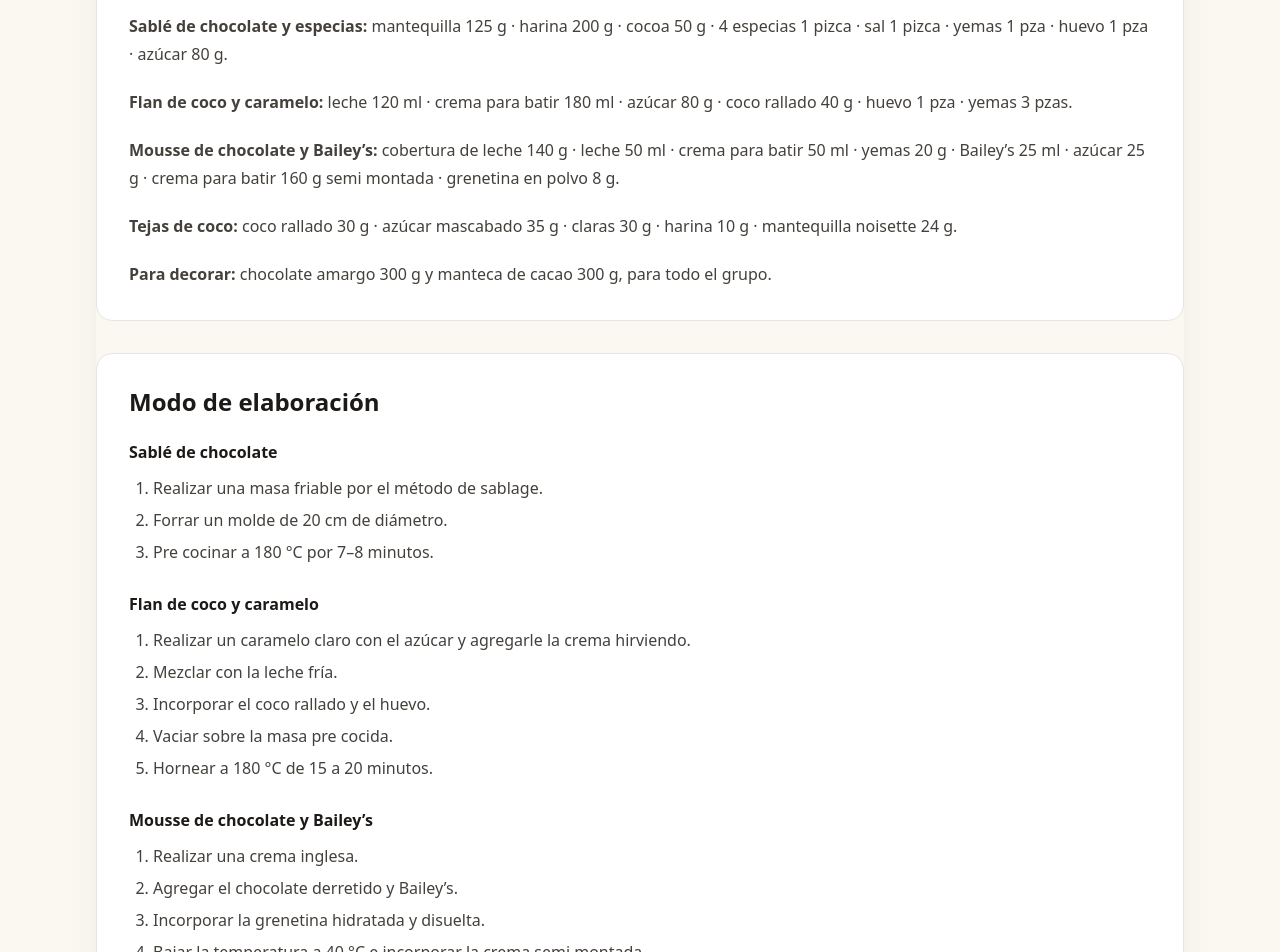
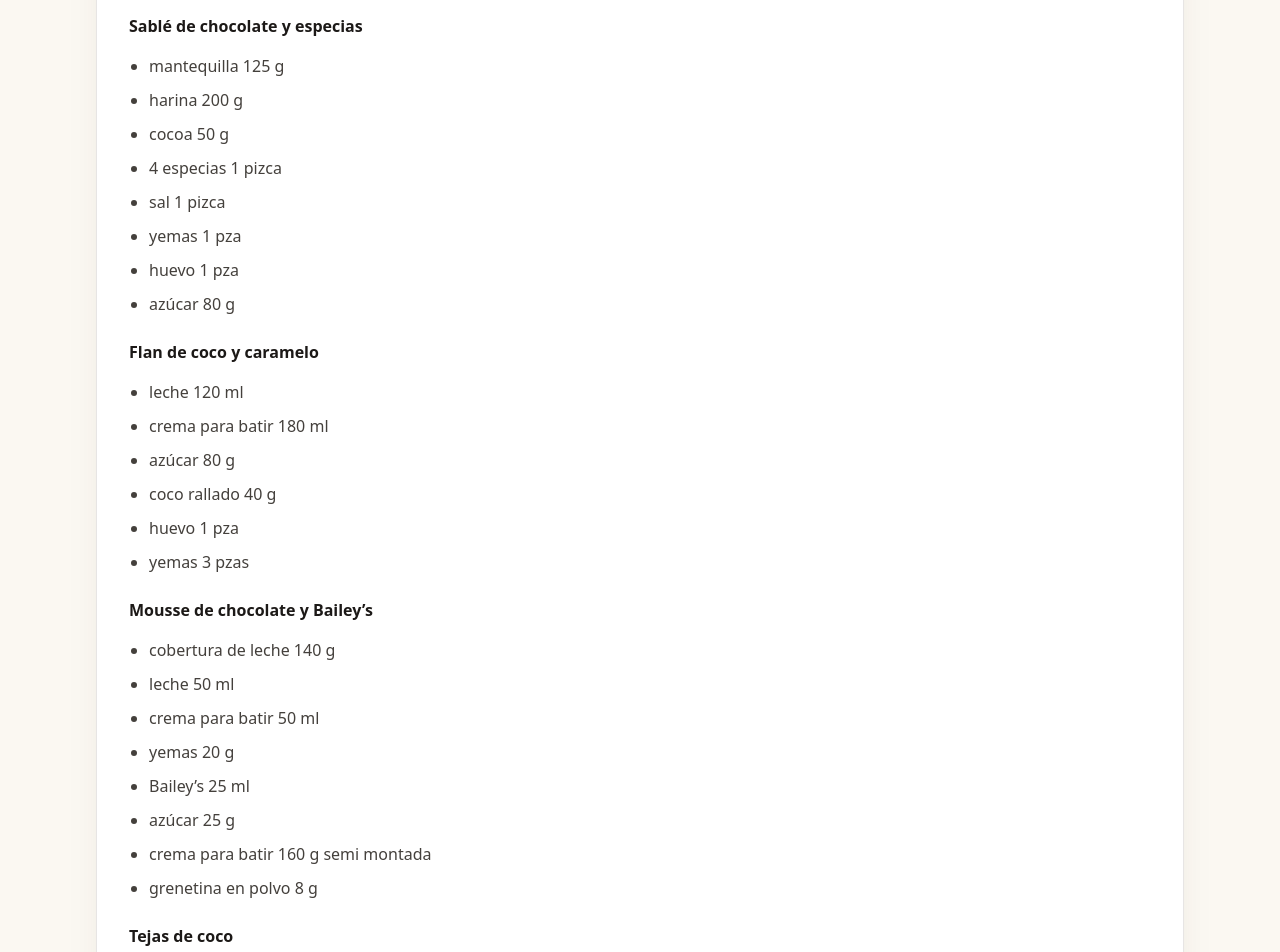
Before and after one commit to Drworm82/CursoPanadero, a Next.js app: page /leccion-tarta-coco-mousse-baileys in a window 1280 px wide. Shown: the part 1000-1952 px from the top of the page. Built offline with nearby package versions, Linux system fonts and the light colour scheme; no server answers.

Commit message:
Mejorar formato de ingredientes como lista

```diff
--- a/pages/leccion-tarta-coco-mousse-baileys.js
+++ b/pages/leccion-tarta-coco-mousse-baileys.js
@@ -13,11 +13,11 @@ export default function LessonPage() {
         <section className="rounded-2xl border border-stone-200 bg-white p-6 sm:p-8">
           <h2 className="text-2xl font-semibold text-stone-900">Ingredientes</h2>
           <div className="mt-5 space-y-5 leading-7 text-stone-700">
-            <p><strong>Sablé de chocolate y especias:</strong> mantequilla 125 g · harina 200 g · cocoa 50 g · 4 especias 1 pizca · sal 1 pizca · yemas 1 pza · huevo 1 pza · azúcar 80 g.</p>
-            <p><strong>Flan de coco y caramelo:</strong> leche 120 ml · crema para batir 180 ml · azúcar 80 g · coco rallado 40 g · huevo 1 pza · yemas 3 pzas.</p>
-            <p><strong>Mousse de chocolate y Bailey’s:</strong> cobertura de leche 140 g · leche 50 ml · crema para batir 50 ml · yemas 20 g · Bailey’s 25 ml · azúcar 25 g · crema para batir 160 g semi montada · grenetina en polvo 8 g.</p>
-            <p><strong>Tejas de coco:</strong> coco rallado 30 g · azúcar mascabado 35 g · claras 30 g · harina 10 g · mantequilla noisette 24 g.</p>
-            <p><strong>Para decorar:</strong> chocolate amargo 300 g y manteca de cacao 300 g, para todo el grupo.</p>
+            <div><h3 className="font-semibold text-stone-900">Sablé de chocolate y especias</h3><ul className="mt-3 list-disc space-y-1.5 pl-5 leading-7"><li>mantequilla 125 g</li><li>harina 200 g</li><li>cocoa 50 g</li><li>4 especias 1 pizca</li><li>sal 1 pizca</li><li>yemas 1 pza</li><li>huevo 1 pza</li><li>azúcar 80 g</li></ul></div>
+            <div><h3 className="font-semibold text-stone-900">Flan de coco y caramelo</h3><ul className="mt-3 list-disc space-y-1.5 pl-5 leading-7"><li>leche 120 ml</li><li>crema para batir 180 ml</li><li>azúcar 80 g</li><li>coco rallado 40 g</li><li>huevo 1 pza</li><li>yemas 3 pzas</li></ul></div>
+            <div><h3 className="font-semibold text-stone-900">Mousse de chocolate y Bailey’s</h3><ul className="mt-3 list-disc space-y-1.5 pl-5 leading-7"><li>cobertura de leche 140 g</li><li>leche 50 ml</li><li>crema para batir 50 ml</li><li>yemas 20 g</li><li>Bailey’s 25 ml</li><li>azúcar 25 g</li><li>crema para batir 160 g semi montada</li><li>grenetina en polvo 8 g</li></ul></div>
+            <div><h3 className="font-semibold text-stone-900">Tejas de coco</h3><ul className="mt-3 list-disc space-y-1.5 pl-5 leading-7"><li>coco rallado 30 g</li><li>azúcar mascabado 35 g</li><li>claras 30 g</li><li>harina 10 g</li><li>mantequilla noisette 24 g</li></ul></div>
+            <div><h3 className="font-semibold text-stone-900">Para decorar</h3><ul className="mt-3 list-disc space-y-1.5 pl-5 leading-7"><li>chocolate amargo 300 g y manteca de cacao 300 g, para todo el grupo</li></ul></div>
           </div>
         </section>
         <section className="rounded-2xl border border-stone-200 bg-white p-6 sm:p-8">
```
